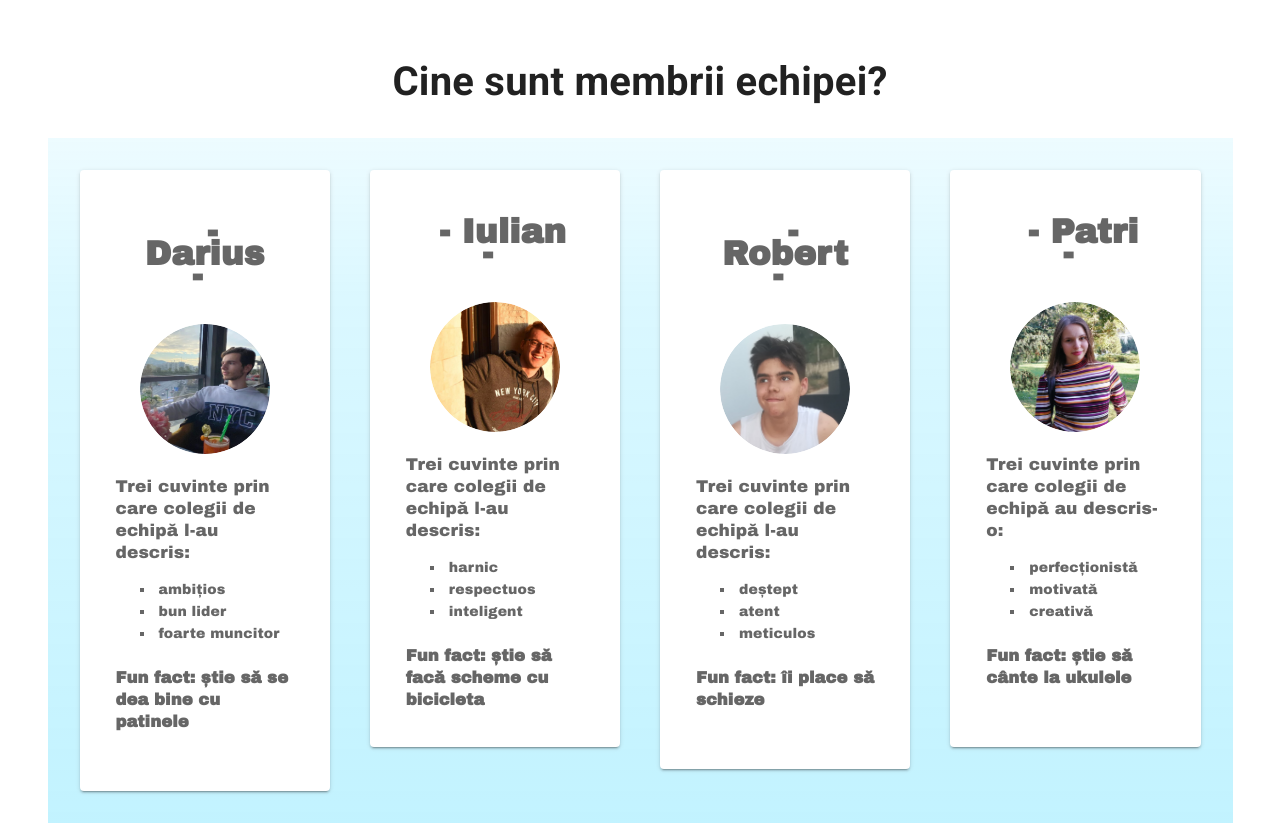
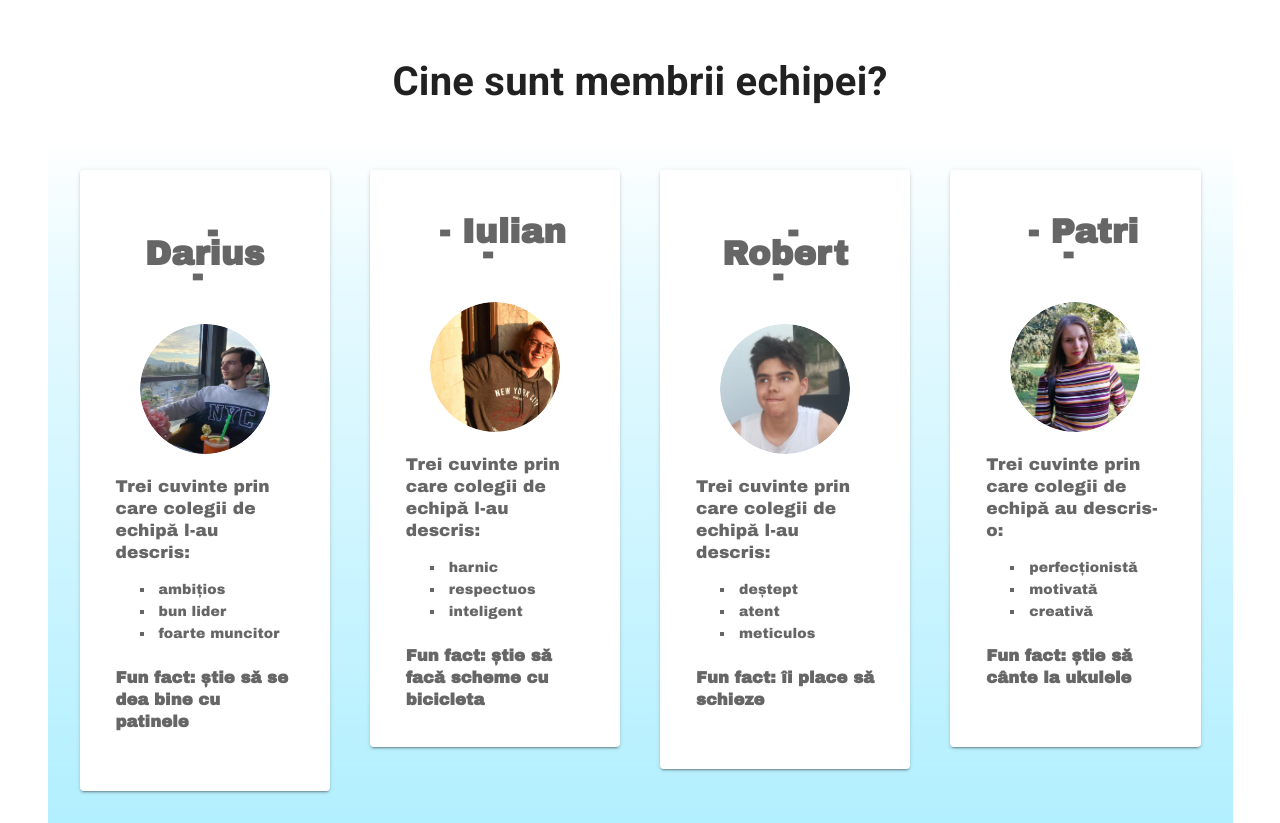
Before and after one commit to patridinozau/review_site, a Vue app: page /#/despreNoi in a window 1280 px wide. Shown: the part 920-1743 px from the top of the page. Built offline with nearby package versions, Linux system fonts and the light colour scheme; no server answers; the database is empty.

Commit message:
schimbare gradient despre noi

```diff
--- a/src/views/DespreNoi.vue
+++ b/src/views/DespreNoi.vue
@@ -167,9 +167,7 @@
   }
   .grad {
     background: rgb(255,255,255);
-    background: linear-gradient(180deg, rgba(0, 204, 255, 0.07) 0%, rgba(0, 204, 255, 0.14) 23%, rgba(0, 204, 255, 0.24) 100%);
-    /*background: rgb(255,255,255);*/
-    /*background: linear-gradient(180deg, rgba(255,255,255,1) 0%, rgba(255,255,231,1) 25%, rgba(195,205,197,1) 50%, rgba(255,255,231,1) 75%, rgba(255,255,255,1) 100%);*/
+    background: linear-gradient(180deg, rgba(255, 255, 255, 1) 0%, rgba(0,204,255,0.1) 23%, rgba(0,204,255,0.3) 100%);
   }
   .container {
     display:flex;
```
